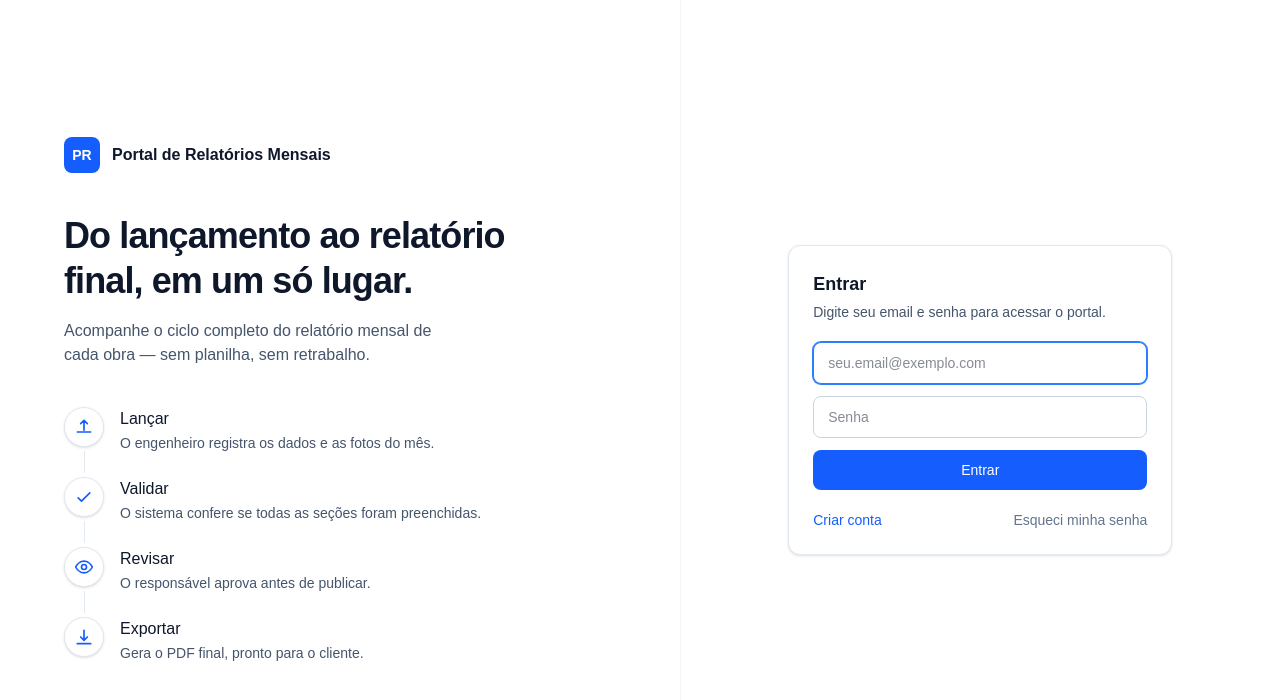
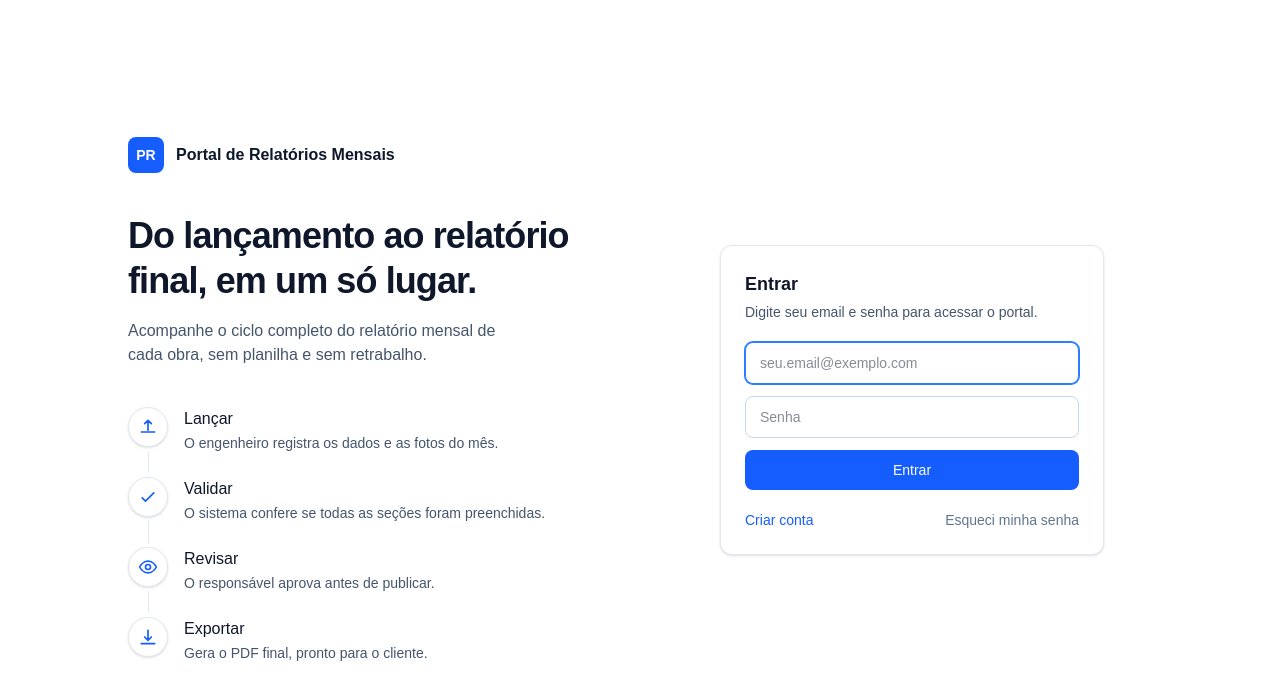
Before and after one commit to mateusm23/PORTAL, a Next.js app: page / in a window 1280 px wide. Shown: the top 700 px of the page. Built offline with nearby package versions, Linux system fonts and the light colour scheme; no server answers.

Commit message:
Corrige distribuição do layout de auth e remove travessão da copy
Container agora usa um grid centralizado com largura máxima, em vez
de duas colunas esticando até a borda da tela -- evita o visual
desbalanceado em telas largas.

```diff
--- a/src/components/AuthShell.tsx
+++ b/src/components/AuthShell.tsx
@@ -92,8 +92,9 @@ const ETAPAS = [
 
 export default function AuthShell({ children }: { children: React.ReactNode }) {
   return (
-    <div className="flex min-h-full flex-1 bg-white">
-      <div className="hidden flex-1 flex-col justify-center px-16 lg:flex">
+    <div className="flex min-h-full flex-1 items-center justify-center bg-white px-6 py-12">
+      <div className="grid w-full max-w-5xl items-center gap-16 lg:grid-cols-2">
+        <div className="hidden lg:block">
           <div className="mb-10 flex items-center gap-3">
             <div className="flex h-9 w-9 items-center justify-center rounded-lg bg-blue-600 text-sm font-bold text-white">
               PR
@@ -103,12 +104,12 @@ export default function AuthShell({ children }: { children: React.ReactNode }) {
             </span>
           </div>
 
-        <h1 className="max-w-md text-4xl font-semibold leading-tight tracking-tight text-balance text-slate-900">
+          <h1 className="text-4xl font-semibold leading-tight tracking-tight text-balance text-slate-900">
             Do lançamento ao relatório final, em um só lugar.
           </h1>
           <p className="mt-4 max-w-sm text-base text-slate-600">
-          Acompanhe o ciclo completo do relatório mensal de cada obra —
-          sem planilha, sem retrabalho.
+            Acompanhe o ciclo completo do relatório mensal de cada
+            obra, sem planilha e sem retrabalho.
           </p>
 
           <div className="mt-10 flex flex-col">
@@ -133,8 +134,7 @@ export default function AuthShell({ children }: { children: React.ReactNode }) {
           </div>
         </div>
 
-      <div className="flex flex-1 items-center justify-center border-l border-slate-100 bg-white px-6 py-16">
-        <div className="w-full max-w-sm">
+        <div className="w-full max-w-sm justify-self-center">
           <div className="mb-8 flex items-center gap-3 lg:hidden">
             <div className="flex h-9 w-9 items-center justify-center rounded-lg bg-blue-600 text-sm font-bold text-white">
               PR
```
Lines whose indentation alone changed are shown as unchanged.
